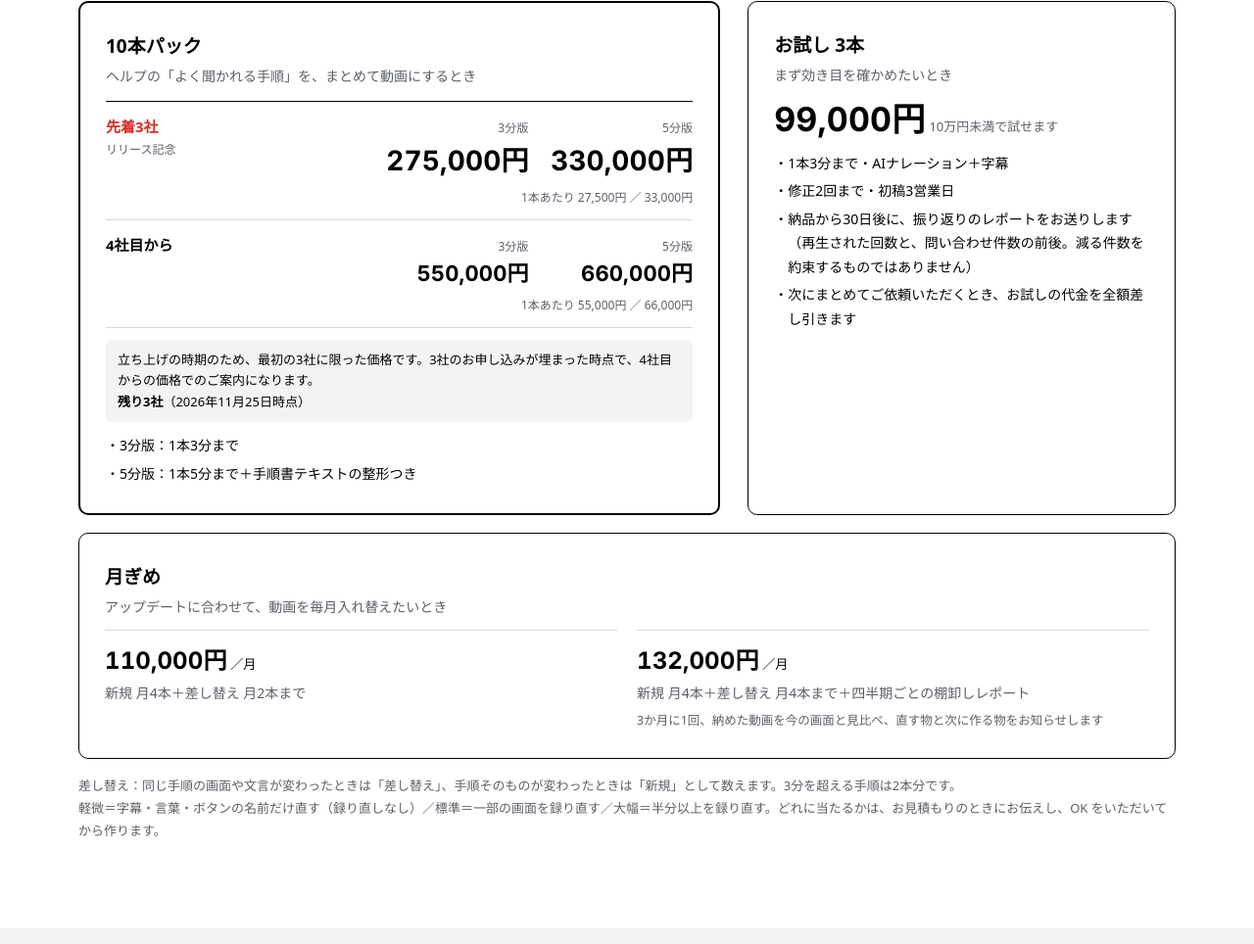
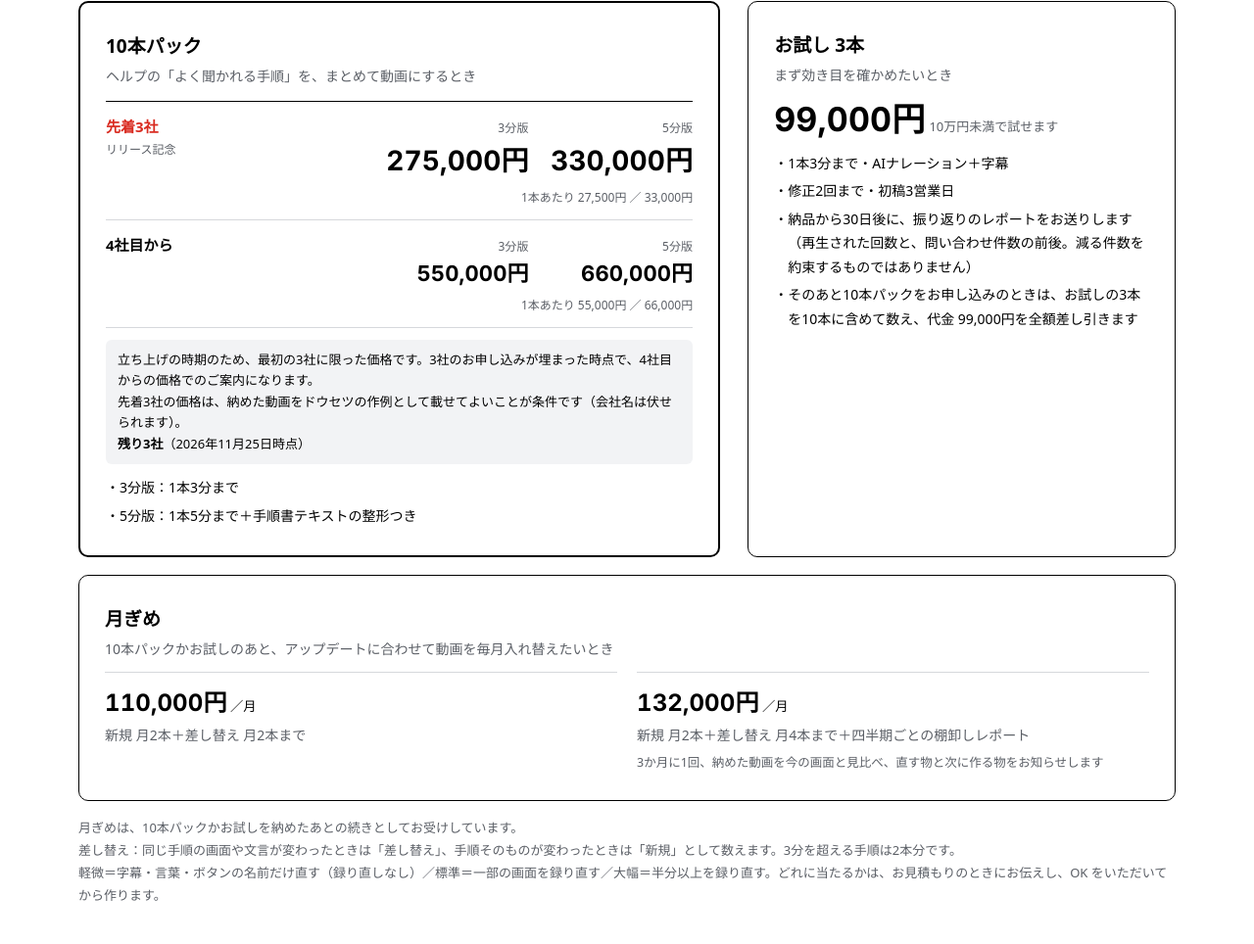
Before and after one commit to martin-luzer/dousetsu-lp, a plain HTML site: page index.html in a window 1280 px wide. Shown: the part 3896-4860 px from the top of the page at 98% size. Drawn offline with Linux system fonts and the light colour scheme; a web font is replaced by a local one.

Commit message:
料金：月ぎめはパックかお試しのあと・新規月2本、お試しの差し引き、先着3社は作例の条件
Co-Authored-By: Claude Opus 5.5 <noreply@anthropic.com>

```diff
--- a/index.html
+++ b/index.html
@@ -548,7 +548,7 @@ html{scroll-padding-bottom:84px}
           <div class="tier first"><span class="who">先着3社<small>リリース記念</small></span><span class="yen"><small>3分版</small>275,000円</span><span class="yen"><small>5分版</small>330,000円</span><span class="per">1本あたり 27,500円 ／ 33,000円</span></div>
           <div class="tier"><span class="who">4社目から</span><span class="yen"><small>3分版</small>550,000円</span><span class="yen"><small>5分版</small>660,000円</span><span class="per">1本あたり 55,000円 ／ 66,000円</span></div>
         </div>
-        <p class="rule">立ち上げの時期のため、最初の3社に限った価格です。3社のお申し込みが埋まった時点で、4社目からの価格でのご案内になります。<br><b>残り3社</b>（2026年11月25日時点）<!-- 残りの社数は、実際の数が変わったその日に書き換える --></p>
+        <p class="rule">立ち上げの時期のため、最初の3社に限った価格です。3社のお申し込みが埋まった時点で、4社目からの価格でのご案内になります。<br>先着3社の価格は、納めた動画をドウセツの作例として載せてよいことが条件です（会社名は伏せられます）。<br><b>残り3社</b>（2026年11月25日時点）<!-- 残りの社数は、実際の数が変わったその日に書き換える --></p>
         <ul>
           <li>3分版：1本3分まで</li>
           <li>5分版：1本5分まで＋手順書テキストの整形つき</li>
@@ -563,20 +563,20 @@ html{scroll-padding-bottom:84px}
           <li>1本3分まで・AIナレーション＋字幕</li>
           <li>修正2回まで・初稿3営業日</li>
           <li>納品から30日後に、振り返りのレポートをお送りします（再生された回数と、問い合わせ件数の前後。減る件数を約束するものではありません）</li>
-          <li>次にまとめてご依頼いただくとき、お試しの代金を全額差し引きます</li>
+          <li>そのあと10本パックをお申し込みのときは、お試しの3本を10本に含めて数え、代金 99,000円を全額差し引きます</li>
         </ul>
       </div>
     </div>
 
     <div class="plan monthly">
       <h3>月ぎめ</h3>
-      <p class="for">アップデートに合わせて、動画を毎月入れ替えたいとき</p>
+      <p class="for">10本パックかお試しのあと、アップデートに合わせて動画を毎月入れ替えたいとき</p>
       <div class="two">
-        <div><span class="yen">110,000円</span><small> ／月</small><p>新規 月4本＋差し替え 月2本まで</p></div>
-        <div><span class="yen">132,000円</span><small> ／月</small><p>新規 月4本＋差し替え 月4本まで＋四半期ごとの棚卸しレポート<small>3か月に1回、納めた動画を今の画面と見比べ、直す物と次に作る物をお知らせします</small></p></div>
+        <div><span class="yen">110,000円</span><small> ／月</small><p>新規 月2本＋差し替え 月2本まで</p></div>
+        <div><span class="yen">132,000円</span><small> ／月</small><p>新規 月2本＋差し替え 月4本まで＋四半期ごとの棚卸しレポート<small>3か月に1回、納めた動画を今の画面と見比べ、直す物と次に作る物をお知らせします</small></p></div>
       </div>
     </div>
-    <p class="def">差し替え：同じ手順の画面や文言が変わったときは「差し替え」、手順そのものが変わったときは「新規」として数えます。3分を超える手順は2本分です。<br>軽微＝字幕・言葉・ボタンの名前だけ直す（録り直しなし）／標準＝一部の画面を録り直す／大幅＝半分以上を録り直す。どれに当たるかは、お見積もりのときにお伝えし、OK をいただいてから作ります。</p>
+    <p class="def">月ぎめは、10本パックかお試しを納めたあとの続きとしてお受けしています。<br>差し替え：同じ手順の画面や文言が変わったときは「差し替え」、手順そのものが変わったときは「新規」として数えます。3分を超える手順は2本分です。<br>軽微＝字幕・言葉・ボタンの名前だけ直す（録り直しなし）／標準＝一部の画面を録り直す／大幅＝半分以上を録り直す。どれに当たるかは、お見積もりのときにお伝えし、OK をいただいてから作ります。</p>
   </div>
 </section>
 
@@ -604,7 +604,7 @@ html{scroll-padding-bottom:84px}
       <li><b>録画と公開は、ご承諾のあとで</b><span>御社の利用規約に沿って、ご承諾をいただいてから進めます。</span></li>
       <li><b>初稿は3営業日</b><span>修正は2回までです。</span></li>
       <li><b>差し替えの値段と日数を、先に出しています</b><span><span class="nw">軽微 <span class="yen">9,800円</span>（3営業日）</span>／ <span class="nw">標準 <span class="yen">19,800円</span>（5営業日）</span>／ <span class="nw">大幅 <span class="yen">39,800円〜</span>（10営業日）</span></span></li>
-      <li><b>お試しだけで終わっても大丈夫です</b><span>代金の全額差し引きは、次にまとめてご依頼いただくときだけです。</span></li>
+      <li><b>お試しだけで終わっても大丈夫です</b><span>代金の全額差し引きは、そのあと10本パックをお申し込みのときだけです。</span></li>
     </ul>
   </div>
 </section>
@@ -614,7 +614,7 @@ html{scroll-padding-bottom:84px}
   <div class="wrap">
     <h2>よくある質問</h2>
     <div class="faq">
-      <details><summary>できあがった動画の権利は、どうなりますか？</summary><div class="a">検収とお支払いが済んだ時点で、動画の著作権はお客様のものになります。社内外で自由に使い、公開していただけます。ドウセツの作例として載せるのは、お客様にメールでお許しをいただいたときだけです。BGM と AI の声は、それぞれの利用規約の範囲でお使いください。</div></details>
+      <details><summary>できあがった動画の権利は、どうなりますか？</summary><div class="a">検収とお支払いが済んだ時点で、動画の著作権はお客様のものになります。社内外で自由に使い、公開していただけます。ドウセツの作例として載せるのは、お客様にメールでお許しをいただいたときだけです。先着3社の価格では、作例として載せてよいことを条件にしています（会社名は伏せられます。載せる前に、載せる場面をお見せします）。BGM と AI の声は、それぞれの利用規約の範囲でお使いください。</div></details>
       <details><summary>納品のあと、自社で編集できますか？</summary><div class="a">納品物は MP4・字幕ファイル・台本テキストです。字幕と台本は、そのまま書き換えられます。編集用の元データはこちらで保管し、差し替えのときに使います。元データもお渡しする場合は、別にお見積もりします。</div></details>
       <details><summary>本数が増えたら、1本あたりの値段は下がりますか？</summary><div class="a">10本パックと月ぎめをご用意しています。くわしくは<a href="#price">料金</a>をご覧ください。</div></details>
       <details><summary>プランの変更や解約はできますか？</summary><div class="a">月ぎめの最短のご契約期間は3か月です。そのあとは、1か月前までにご連絡いただければ、いつでも解約できます。10本パックとお試しは、1回ごとのご契約です。</div></details>
```
